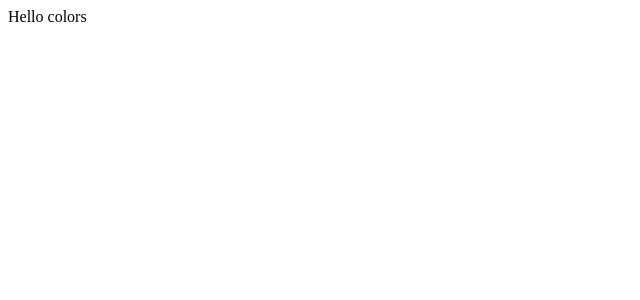
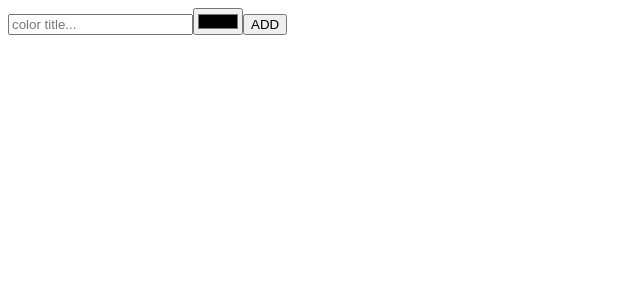
Before and after one commit to sevgeniy/colors, a React (Create React App) app: page / in a window 1280 px wide. Shown: the top 300 px of the page, without its empty margins (0-640 px from the left). Built offline with nearby package versions, Linux system fonts and the light colour scheme.

Commit message:
Added AddColorForm component. Added editorconfig.

```diff
--- /dev/null
+++ b/src/AddColorForm.tsx
@@ -0,0 +1,23 @@
+import React, {
+    ReactEventHandler,
+    SyntheticEvent,
+    FunctionComponent,
+} from 'react';
+
+const AddColorForm: FunctionComponent = () => {
+    const handleSubmit: ReactEventHandler = (
+        e: SyntheticEvent<HTMLFormElement>
+    ) => {
+        e.preventDefault();
+    };
+
+    return (
+        <form onSubmit={handleSubmit}>
+            <input type="text" placeholder="color title..." required />
+            <input type="color" required />
+            <button type="submit">ADD</button>
+        </form>
+    );
+};
+
+export default AddColorForm;
--- a/src/App.tsx
+++ b/src/App.tsx
@@ -1,7 +1,8 @@
-import React from "react";
+import React from 'react';
+import AddColorForm from './AddColorForm';
 
 function App() {
-  return <div>Hello colors</div>;
+    return <AddColorForm />;
 }
 
 export default App;
```
Also changed, not shown: src/index.tsx (+7 -7 lines), 1 other file (tests, documents, lock files or other folders).
